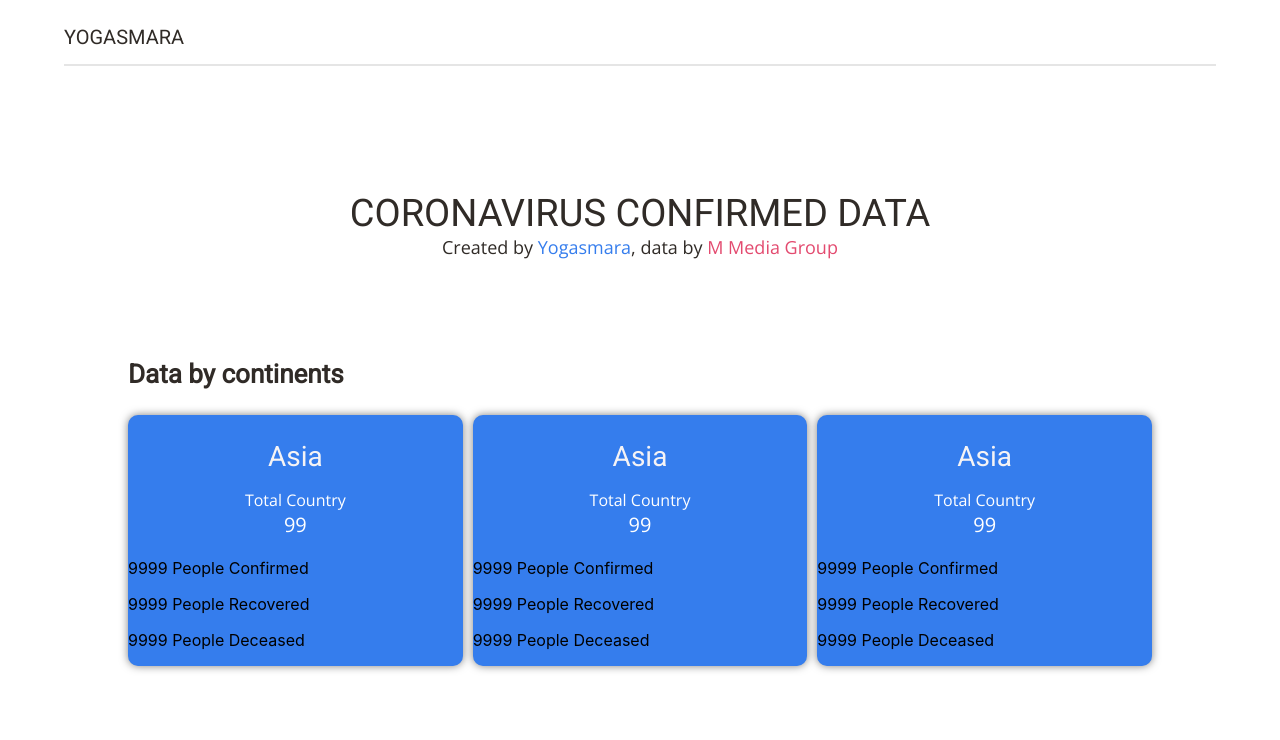
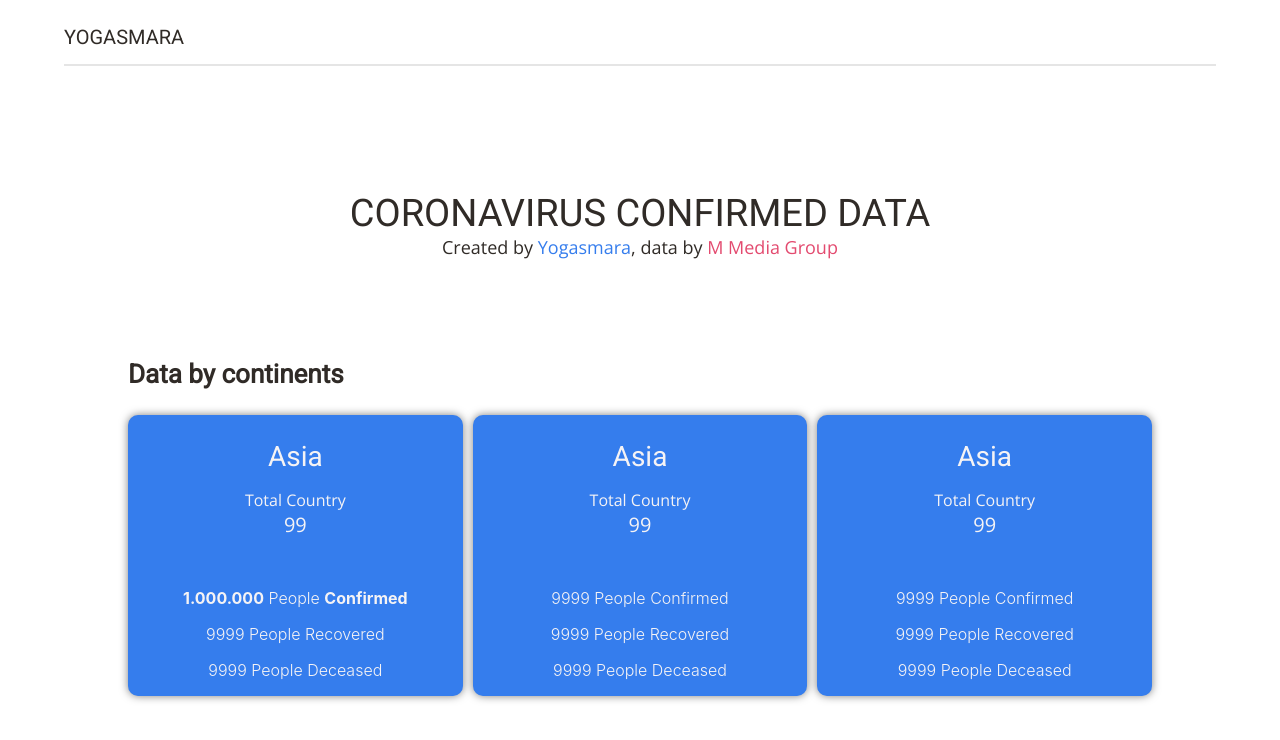
Before and after one commit to yoga1234/covid-website, a React (Create React App) app: page / in a window 1280 px wide. Shown: the top 740 px of the page. Built offline with nearby package versions, Linux system fonts and the light colour scheme.

Commit message:
adding color module

```diff
--- a/src/components/ContinentsData.js
+++ b/src/components/ContinentsData.js
@@ -12,9 +12,9 @@ const ContinentData = () => (
           <p className={styles.total_country_subheader}>99</p>
         </div>
         <div className="continent-data">
-          <p className="continent-data-confirmed">9999 People Confirmed</p>
-          <p className="continent-data-recovered">9999 People Recovered</p>
-          <p className="continent-data-deceased">9999 People Deceased</p>
+          <p className={styles.continent_data_confirmed}><b>1.000.000</b> People <b>Confirmed</b></p>
+          <p className={styles.continent_data_recovered}>9999 People Recovered</p>
+          <p className={styles.continent_data_deceased}>9999 People Deceased</p>
         </div>
       </div>
 
@@ -25,9 +25,9 @@ const ContinentData = () => (
           <p className={styles.total_country_subheader}>99</p>
         </div>
         <div className="continent-data">
-          <p className="continent-data-confirmed">9999 People Confirmed</p>
-          <p className="continent-data-recovered">9999 People Recovered</p>
-          <p className="continent-data-deceased">9999 People Deceased</p>
+          <p className={styles.continent_data_confirmed}>9999 People Confirmed</p>
+          <p className={styles.continent_data_recovered}>9999 People Recovered</p>
+          <p className={styles.continent_data_deceased}>9999 People Deceased</p>
         </div>
       </div>
 
@@ -38,9 +38,9 @@ const ContinentData = () => (
           <p className={styles.total_country_subheader}>99</p>
         </div>
         <div className="continent-data">
-          <p className="continent-data-confirmed">9999 People Confirmed</p>
-          <p className="continent-data-recovered">9999 People Recovered</p>
-          <p className="continent-data-deceased">9999 People Deceased</p>
+          <p className={styles.continent_data_confirmed}>9999 People Confirmed</p>
+          <p className={styles.continent_data_recovered}>9999 People Recovered</p>
+          <p className={styles.continent_data_deceased}>9999 People Deceased</p>
         </div>
       </div>
     </div>
--- a/src/components/ContinentsData.module.css
+++ b/src/components/ContinentsData.module.css
@@ -30,7 +30,7 @@
   text-align: center;
 }
 .total_country_header {
-  color: #fff;
+  color: #F5F3F5;
   font-family: 'Open Sans', sans-serif;
   font-size: 16;
   font-weight: 300;
@@ -38,9 +38,17 @@
   margin-bottom: 0;
 }
 .total_country_subheader {
-  color: #fff;
+  color: #F5F3F5;
   font-family: 'Open Sans', sans-serif;
   font-size: 20px;
   text-align: center;
   margin-top: 0;
+  margin-bottom: 50px;
 }
+.continent_data_confirmed,
+.continent_data_recovered,
+.continent_data_deceased {
+  color: #F5F3F5;
+  text-align: center;
+  font-weight: 300;
+}
```
Also changed, not shown: src/components/Color.module.css (added, +15 -0 lines), 1 other file (tests, documents, lock files or other folders).
